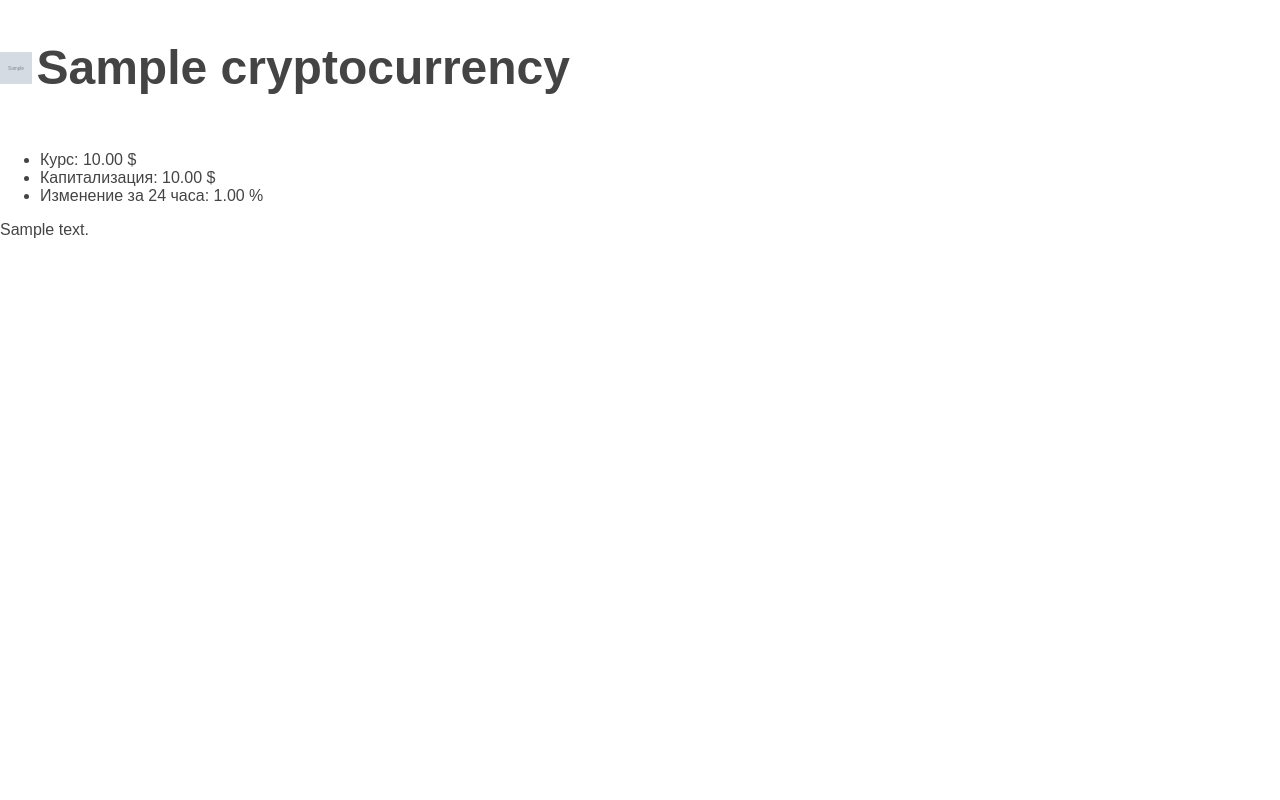
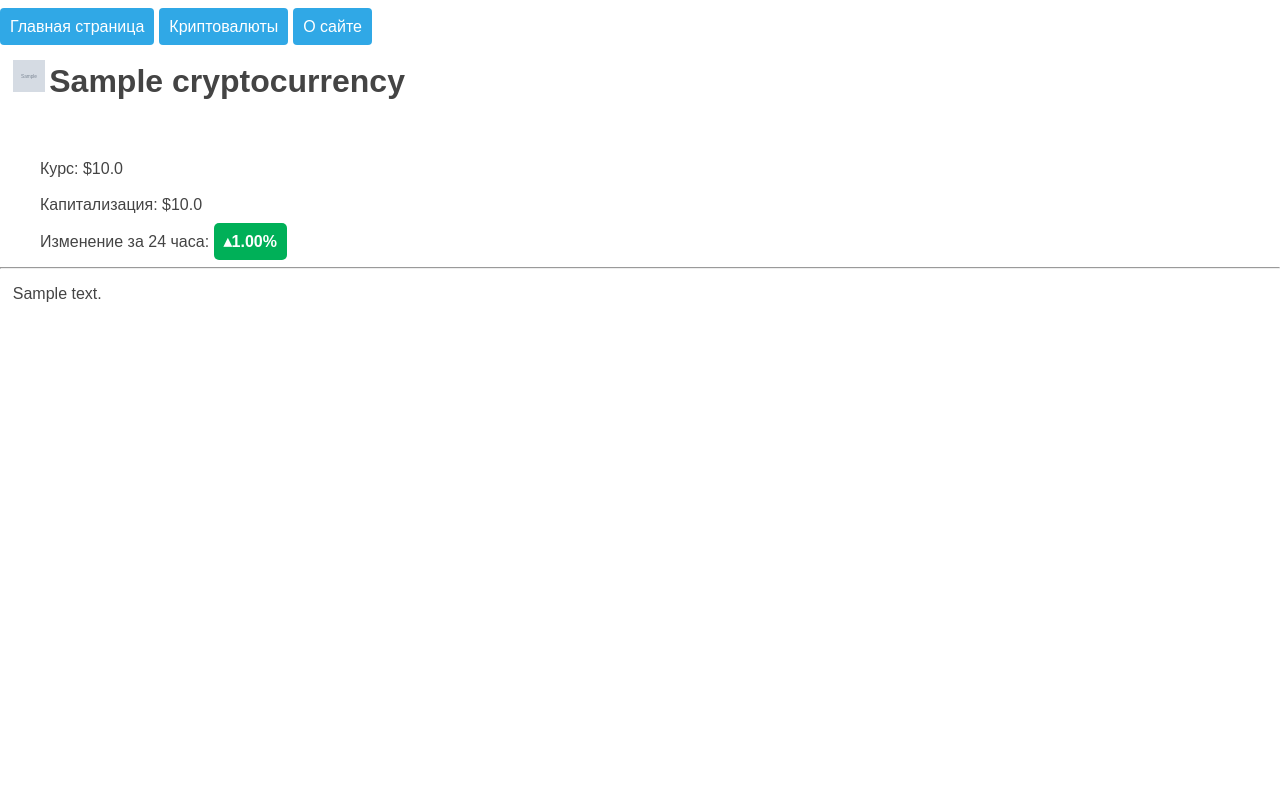
Before and after one commit to geekceo/DjangoCryptoCurrencySite, a Django app: a page that uses crypto/currency/templates/currency/currency.html in a window 1280 px wide. Run offline with Django 4.2, Linux system fonts and the light colour scheme; tables that the repository leaves empty hold one stand-in row (values such as "Sample post"); grey boxes marked "Sample" are stand-in pictures; a database or web service that is not in the repository returns one stand-in record (values such as "Sample title"); data that the repository does not hold is empty.

Commit message:
change pathes and add beatufy currency page

```diff
--- a/crypto/currency/config.py
+++ b/crypto/currency/config.py
@@ -3,7 +3,7 @@ import json
 import requests
 from currency.models import *
 
-MAIN_MENU = {'Главная страница': '/', 'Криптовалюты': '/currencies', 'О сайте': '/about'}
+MAIN_MENU = {'Главная страница': 'home', 'Криптовалюты': 'currencies', 'О сайте': 'about'}
 COINMARKETCAP_API_KEY = os.getenv('COINMARKETCAP_API_KEY')
 
 def GET_CURRENCY_LIST() -> dict:
@@ -17,8 +17,10 @@ def GET_CURRENCY_LIST() -> dict:
 def GET_CURRENCY_INFO(currencyId: str) -> dict:
     res = requests.get(f'https://pro-api.coinmarketcap.com/v2/cryptocurrency/quotes/latest?symbol={currencyId}&CMC_PRO_API_KEY={COINMARKETCAP_API_KEY}').json()
     data = res['data'][currencyId][0]['quote']['USD']
+    price = float(f"{float(data['price']):.2f}")
+    cap = float(f"{float(data['market_cap']):.2f}")
     return {
-            'Курс: ': f"{float(data['price']):.2f} $",
-            'Капитализация: ': f"{float(data['market_cap']):.2f} $",
-            'Изменение за 24 часа: ': f"{float(data['percent_change_24h']):.2f} %"
+            'Курс: ': f'${price:_}'.replace('_', ','),
+            'Капитализация: ': f'${cap:_}'.replace('_', ','),
+            'Изменение за 24 часа: ': f"{float(data['percent_change_24h']):.2f}%"
            }
--- a/crypto/currency/static/currency/css/style.css
+++ b/crypto/currency/static/currency/css/style.css
@@ -1,8 +1,6 @@
 html, body {
     font-family: 'Arial';
     margin: 0;
-    height: 100%;
-    width: 100%;
     color: #444
 }
 
@@ -22,8 +20,8 @@ img {
     height: auto;
 }
 
-.fullname_with_icon {
-    display: inline-block;
+div.logo {
+    margin-left: 1%;
 }
 
 .block {
@@ -50,7 +48,26 @@ a.amenu {
     padding:10px;
     font-family: arial;
     border-radius:4px;
-    -moz-transition: all 0.3s 0.01s ease;
-    -o-transition: all 0.3s 0.01s ease;
-    -webkit-transition: all 0.3s 0.01s ease;
 }
+
+b.percent_up {
+    background: #00b058;
+    color: #fff;
+    padding: 10px;
+    -moz-border-radius: 5px; /* Для Firefox 3 */
+    -webkit-border-radius: 5px; /* Для Safari 4 и Chrome */
+    border-radius: 5px; /* Для современных браузеров */
+}
+
+b.percent_down {
+    background: #be0000;
+    color: #fff;
+    padding: 5px;
+    -moz-border-radius: 5px; /* Для Firefox 3 */
+    -webkit-border-radius: 5px; /* Для Safari 4 и Chrome */
+    border-radius: 5px; /* Для современных браузеров */
+}
+
+p.desc {
+    margin-left: 1%;
+}
--- a/crypto/currency/templates/currency/base.html
+++ b/crypto/currency/templates/currency/base.html
@@ -13,7 +13,7 @@
     </br>
     <ul class="mainmenu">
         {% for m, h in menu.items %}
-        <li><a class="amenu" href={{ h }}>{{ m }}</a></li>
+        <li><a class="amenu" href="{% url h %}">{{ m }}</a></li>
         {% endfor %}
     </ul>
     </br>
--- a/crypto/currency/templates/currency/currency.html
+++ b/crypto/currency/templates/currency/currency.html
@@ -1,25 +1,34 @@
+{% extends 'currency/base.html' %}
 {% load static %}
-<!DOCTYPE html>
-<html>
-<head>
-    <meta charset='utf-8'>
-    <meta http-equiv='X-UA-Compatible' content='IE=edge'>
-    <title>{{ title }}</title>
-    <meta name='viewport' content='width=device-width, initial-scale=1'>
-    <link rel='stylesheet' type='text/css' media='screen' href="{% static 'currency/css/style.css' %}">
-</head>
-<body>
-    {% block icon %}
-    <div class="block"><img src="{% static icon %}"></div>
-    <div class="block"><h2>{{ fullname }}</h2></div>
-    {% endblock icon %}
-    <ul>
+
+{% block content %}
+    {% block logo %}
+    <div class="logo">
+        <img class="block" src="{% static icon %}">
+        <h2 class="block">{{ fullname }}</h2>
+    </div>
+    {% endblock logo %}
+    {% block info %}
+    <ul style="list-style: none;">
         {% for param, key in info.items %}
-        <li>{{ param }}{{ key }}</li>
+            <br>
+            {% if 'Изменение' in param %}
+                {% if '-' in key %}
+                    <li>{{ param }}<b class="percent_down">▾{{ key|cut:"-" }}</b></li>
+                {% else %}
+                    <li>{{ param }}<b class="percent_up">▴{{ key }}</b></li>
+                {% endif %}
+            {% else %}
+                <li>{{ param }}{{ key }}</li>
+            {% endif %}
         {% endfor %}
     </ul>
+    {% endblock info %}
+
+    <hr>
+
     {% block description %}
-    <p>{{ description }}</p>
+    <p class="desc">{{ description }}</p>
     {% endblock description %}
-</body>
-</html>
+
+{% endblock content %}
--- a/crypto/currency/templates/currency/currencyList.html
+++ b/crypto/currency/templates/currency/currencyList.html
@@ -4,8 +4,8 @@
 
 <h2>Криптовалюты:</h2>
 <ul>
-    {% for c, h in currencyList.items %}
-    <li><a href={{ h }}>{{ c }}</a></li>
+    {% for currency, hrefname in currencyList.items %}
+    <li><a href="{%url 'currency' hrefname %}">{{ currency }}</a></li>
     {% endfor %}
 </ul>
 
--- a/crypto/currency/urls.py
+++ b/crypto/currency/urls.py
@@ -2,7 +2,8 @@ from django.urls import URLPattern, path
 from currency.views import *
 
 urlpatterns = [
-    path('', index),  #main page
-    path('currencies/', currencyList),
-    path('currencies/<str:currencyId>/', currency)
+    path('', index, name='home'),  #main page
+    path('currencies/', currencyList, name='currencies'),
+    path('currencies/<str:currencyId>/', currency, name='currency'),
+    path('about/', currencyList, name='about')
 ]
--- a/crypto/currency/views.py
+++ b/crypto/currency/views.py
@@ -18,6 +18,7 @@ def currency(request, currencyId) -> render:
         'currency/currency.html',
         {
             'title': currencyId,
+            'menu': MAIN_MENU,
             'fullname': CryptoCurrency.objects.get(shortname=currencyId).name,
             'info': GET_CURRENCY_INFO(currencyId=currencyId),
             'icon': CryptoCurrency.objects.get(shortname=currencyId).iconpath,
```
